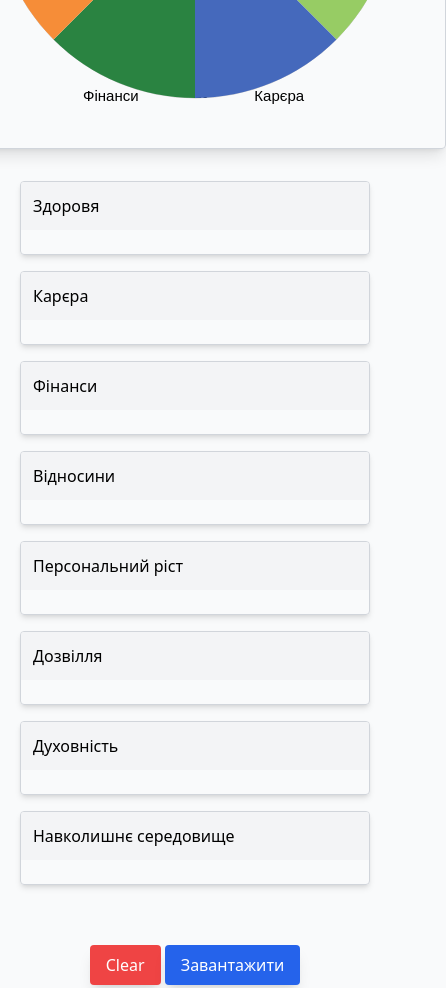
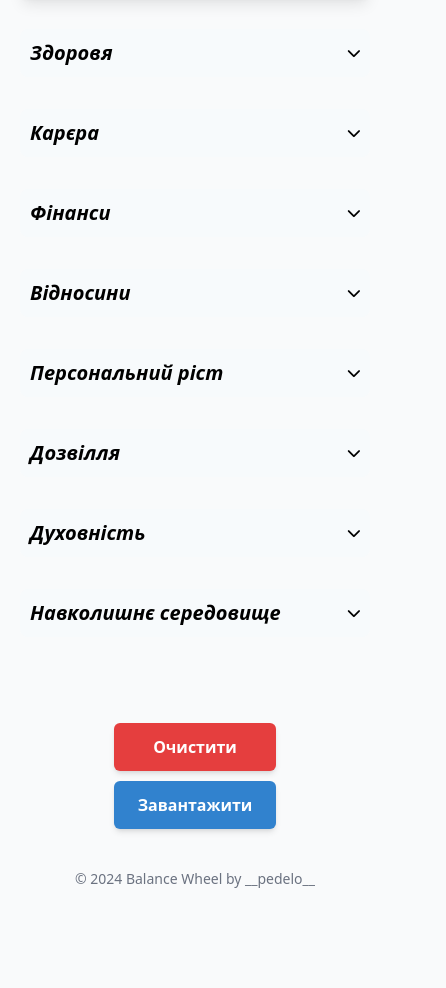
Before and after one commit to bobmarley2301/balance-wheel, a plain HTML site: page index.html in a window 390 px wide. Shown: the part 469-1457 px from the top of the page, 446 px wide, since content can reach past the window. After the commit the page ends 1378 px from the top, so only its background shows below. Drawn offline with nearby package versions, Linux system fonts and the light colour scheme.

Commit message:
Update index.html

```diff
--- a/index.html
+++ b/index.html
@@ -5,6 +5,7 @@
     <meta name="viewport" content="width=device-width, initial-scale=1.0">
     <title>Balance Wheel</title>
     <script src="https://cdn.tailwindcss.com"></script>
+    <link href="https://cdnjs.cloudflare.com/ajax/libs/font-awesome/6.0.0-beta3/css/all.min.css" rel="stylesheet">
     <style>
         .accordion-content {
             transition: max-height 0.3s ease, opacity 0.3s ease;
@@ -13,8 +14,112 @@
             opacity: 0;
         }
         .accordion-content.open {
-            max-height: 200px;
+            max-height: 300px;
             opacity: 1;
+        }
+        .accordion-header {
+            background-color: #F7FAFC;
+            padding: 12px;
+            cursor: pointer;
+            display: flex;
+            justify-content: space-between;
+            align-items: center;
+            border-radius: 8px;
+            transition: background-color 0.3s ease;
+        }
+        .accordion-header:hover {
+            background-color: #E2E8F0;
+        }
+        .accordion-content {
+            padding: 12px;
+            background-color: #FFFFFF;
+            border-radius: 8px;
+            box-shadow: 0 4px 6px rgba(0, 0, 0, 0.1);
+        }
+        .accordion-item {
+            margin-bottom: 10px;
+        }
+        button {
+            transition: background-color 0.3s ease, transform 0.3s ease;
+        }
+        button:hover {
+            transform: scale(1.05);
+        }
+        #clear {
+            background-color: #E53E3E;
+        }
+        #clear:hover {
+            background-color: #C53030;
+        }
+        #download {
+            background-color: #3182CE;
+        }
+        #download:hover {
+            background-color: #2B6CB0;
+        }
+        canvas {
+            box-shadow: 0 4px 8px rgba(0, 0, 0, 0.2);
+        }
+
+        /* Адаптація для малих екранів */
+        @media (max-width: 640px) {
+            body {
+                padding: 20px;
+            }
+
+            header h1 {
+                font-size: 28px;
+            }
+
+            header p {
+                font-size: 16px;
+            }
+
+            canvas {
+                width: 100%;
+                height: auto;
+            }
+
+            .accordion-header {
+                padding: 10px;
+            }
+
+            .accordion-content {
+                padding: 8px;
+            }
+
+            button {
+                padding: 10px 20px;
+                font-size: 14px;
+            }
+
+            #clear, #download {
+                width: 100%;
+                margin-top: 10px;
+            }
+
+            .accordion-item {
+                margin-bottom: 8px;
+            }
+        }
+
+        @media (max-width: 480px) {
+            header h1 {
+                font-size: 24px;
+            }
+
+            header p {
+                font-size: 14px;
+            }
+
+            button {
+                padding: 8px 16px;
+                font-size: 12px;
+            }
+
+            .accordion-header {
+                font-size: 14px;
+            }
         }
     </style>
 </head>
@@ -29,17 +134,17 @@
             <canvas id="canvas" width="500" height="500" class="border border-gray-300 shadow-lg rounded"></canvas>
         </div>
 
-
         <div id="accordion" class="w-full max-w-3xl space-y-4">
             <!-- Accordion items will be generated dynamically -->
         </div>
+
         <div class="flex space-x-4 mt-5 mb-10">
-
+            <!-- Empty space for future additions if needed -->
         </div>
 
-        <div class="">
-            <button id="clear" class="px-4 py-2 bg-red-500 text-white rounded shadow-lg hover:bg-red-600 transition">Clear</button>
-            <button id="download" class="px-4 py-2 bg-blue-600 text-white rounded shadow-lg hover:bg-blue-700 transition">Завантажити</button>
+        <div class="flex flex-col space-y-4">
+            <button id="clear" class="px-6 py-3 rounded-md text-white font-semibold shadow-md transition">Очистити</button>
+            <button id="download" class="px-6 py-3 rounded-md text-white font-semibold shadow-md transition">Завантажити</button>
         </div>
 
     </main>
@@ -51,14 +156,14 @@
     <script>
         const config = {
             segments: [
-                { color: "#97CC64", text: "Здоровя", level: 5 },
-                { color: "#4569BC", text: "Карєра", level: 4 },
-                { color: "#2A8341", text: "Фінанси", level: 3 },
-                { color: "#F68D38", text: "Відносини", level: 7 },
-                { color: "#EA527F", text: "Персональний ріст", level: 6 },
-                { color: "#77B6E7", text: "Дозвілля", level: 2 },
-                { color: "#FFD963", text: "Духовність", level: 8 },
-                { color: "#A955B8", text: "Навколишнє середовище", level: 5 }
+                { color: "#97CC64", text: "Здоровя", level: 5, description: "Тут ти можеш оцінити своє фізичне та психічне здоров’я." },
+                { color: "#4569BC", text: "Карєра", level: 4, description: "Оцінка професійного розвитку та кар'єрних досягнень." },
+                { color: "#2A8341", text: "Фінанси", level: 3, description: "Баланс твоїх фінансів та здатність до збережень." },
+                { color: "#F68D38", text: "Відносини", level: 7, description: "Якість відносин з близькими, друзями та партнерами." },
+                { color: "#EA527F", text: "Персональний ріст", level: 6, description: "Розвиток особистості та самовдосконалення." },
+                { color: "#77B6E7", text: "Дозвілля", level: 2, description: "Час для себе, хобі та розваги." },
+                { color: "#FFD963", text: "Духовність", level: 8, description: "Зв'язок з духовним світом та внутрішнім спокоєм." },
+                { color: "#A955B8", text: "Навколишнє середовище", level: 5, description: "Оцінка стану навколишнього середовища та еко-свідомості." }
             ],
             radius: 200,
             levels: 10,
@@ -143,7 +248,6 @@
             }
         }
 
-
         const wheel = new Wheel(canvas, config);
         wheel.draw();
 
@@ -151,18 +255,31 @@
 
         config.segments.forEach((segment, index) => {
             const item = document.createElement("div");
-            item.className = "border border-gray-300 rounded overflow-hidden shadow-md";
+            item.className = "accordion-item";
 
             const header = document.createElement("div");
-            header.className = "bg-gray-100 p-3 cursor-pointer flex justify-between items-center transition hover:bg-gray-200";
-            header.innerHTML = `<span>${segment.text}</span>`;
+            header.className = "accordion-header flex justify-between items-center";
+            header.innerHTML = `
+                <span class="flex-1 text-xl font-bold italic">${segment.text}</span>
+                <i class="fa fa-chevron-down"></i>
+            `;
             header.addEventListener("click", () => {
                 const content = item.querySelector(".accordion-content");
+                const icon = header.querySelector("i");
                 content.classList.toggle("open");
+
+                // Змінюємо іконку при відкритті/закритті
+                if (content.classList.contains("open")) {
+                    icon.classList.remove("fa-chevron-down");
+                    icon.classList.add("fa-chevron-up");
+                } else {
+                    icon.classList.remove("fa-chevron-up");
+                    icon.classList.add("fa-chevron-down");
+                }
             });
 
             const content = document.createElement("div");
-            content.className = "accordion-content p-3 bg-white";
+            content.className = "accordion-content";
             content.innerHTML = `
                 <div class="flex items-center gap-2">
                     <label for="slider-${index}" class="flex-1 font-medium text-gray-700">${segment.text} Рівень:</label>
@@ -188,6 +305,7 @@
     accordion.appendChild(item);
 });
 
+
         document.getElementById("clear").addEventListener("click", () => {
             wheel.clear();
         });
```
Lines whose indentation alone changed are shown as unchanged.
